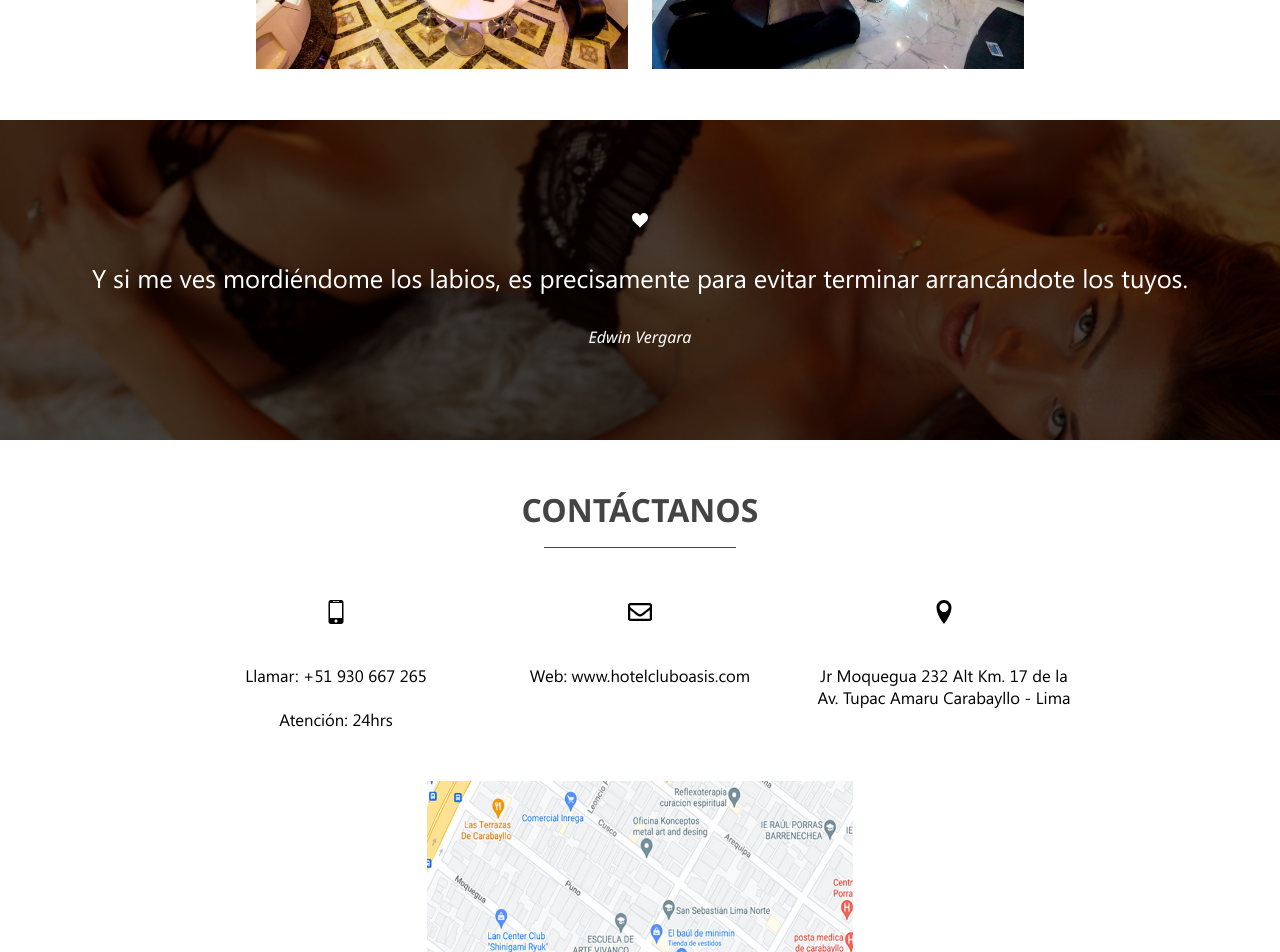
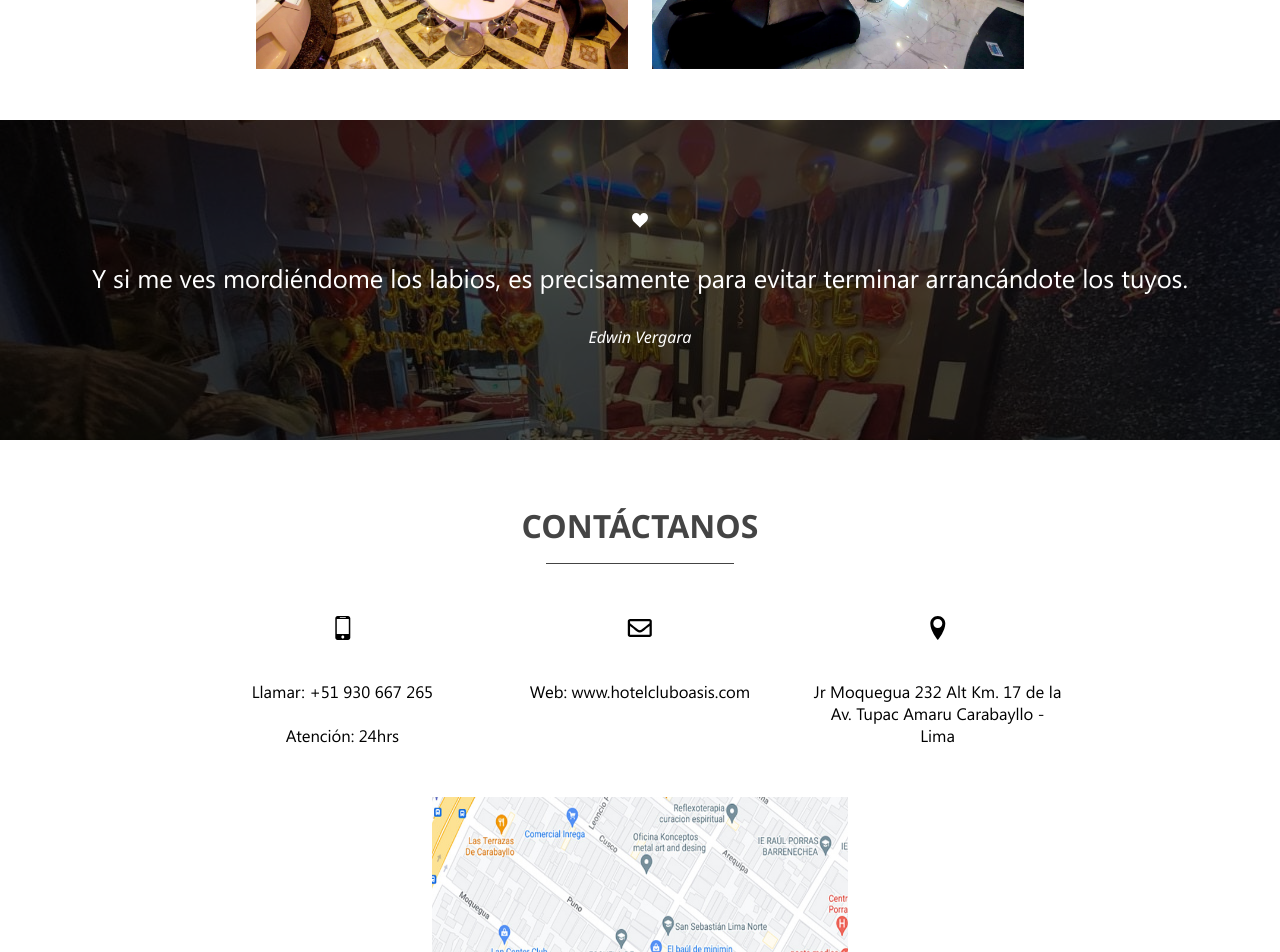
Before and after one commit to DiegoCP27/Hotel-Oasis, a Next.js app: page / in a window 1280 px wide. Shown: the part 3940-4892 px from the top of the page. Built offline with nearby package versions, Linux system fonts and the light colour scheme.

Commit message:
refactor: fondo de la seccion 6

```diff
--- a/styles/pages/hotel-oasis/HotelOasis.module.scss
+++ b/styles/pages/hotel-oasis/HotelOasis.module.scss
@@ -79,7 +79,7 @@
 
 .Section5{
   @include utilities.background-image(
-  url('/pages/home/mujer.jpg')
+  url('/pages/home/cuarto.jpg')
   );
   background-attachment: fixed;
 
@@ -104,6 +104,7 @@
   display: flex;
   flex-direction: column;
   gap: clamp(3rem,4vw,4rem);
+  margin: 1rem;
 
   .title {
     display: flex;
```
Also changed, not shown: public/pages/home/cuarto.jpg (added), public/pages/home/mujer.jpg (deleted).
